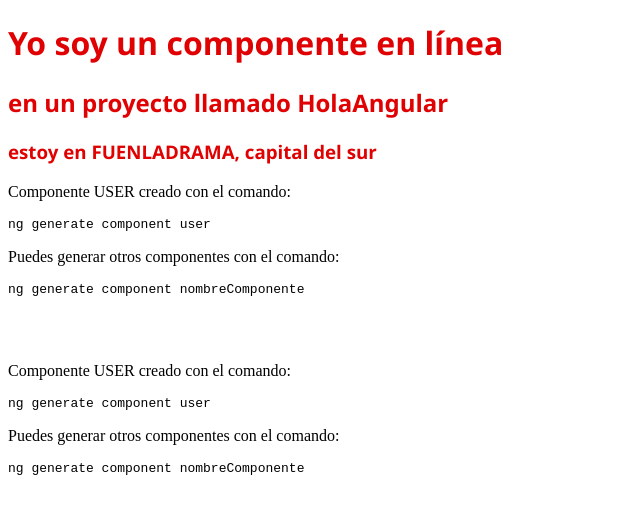
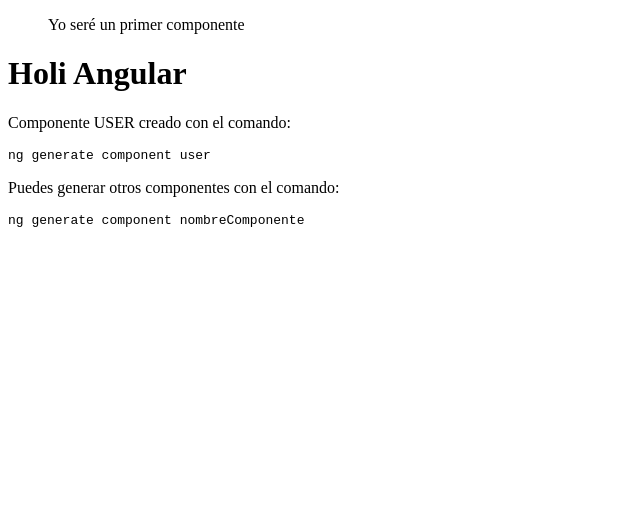
Before and after one commit to JuananA1000/HolaAngular, an Angular app: page / in a window 1280 px wide. Shown: the top 514 px of the page, without its empty margins (0-640 px from the left). Built offline with nearby package versions, Linux system fonts and the light colour scheme.

Commit message:
Import y export de componentes SIN TEMPLATE STRINGS

```diff
--- a/src/app/app.component.html
+++ b/src/app/app.component.html
@@ -3,4 +3,5 @@
 <div>
   <figure>Yo seré un primer componente</figure>
   <h1>Holi Angular</h1>
+  <app-user />
 </div>
--- a/src/app/app.component.ts
+++ b/src/app/app.component.ts
@@ -6,22 +6,8 @@
   selector: 'app-root',
   standalone: true,
   imports: [RouterOutlet, UserComponent],
-  template: `
-    <h1>Yo soy un componente en línea</h1>
-    <h2>en un proyecto llamado {{ title }}</h2>
-    <h3>estoy en {{ city.toUpperCase() }}, capital del sur</h3>
-    <app-user></app-user>
-    <br /><br />
-
-    <!-- También podemos autocerrar componentes, como en React -->
-    <app-user />
-  `,
-  styles: `
-  h1, h2, h3{
-    font-family: 'Segoe UI', Tahoma, Geneva, Verdana, sans-serif;
-    color: #e00202;
-  }
-  `,
+  templateUrl: './app.component.html',
+  styles: ``,
 })
 export class AppComponent {
   title = 'HolaAngular';
```
